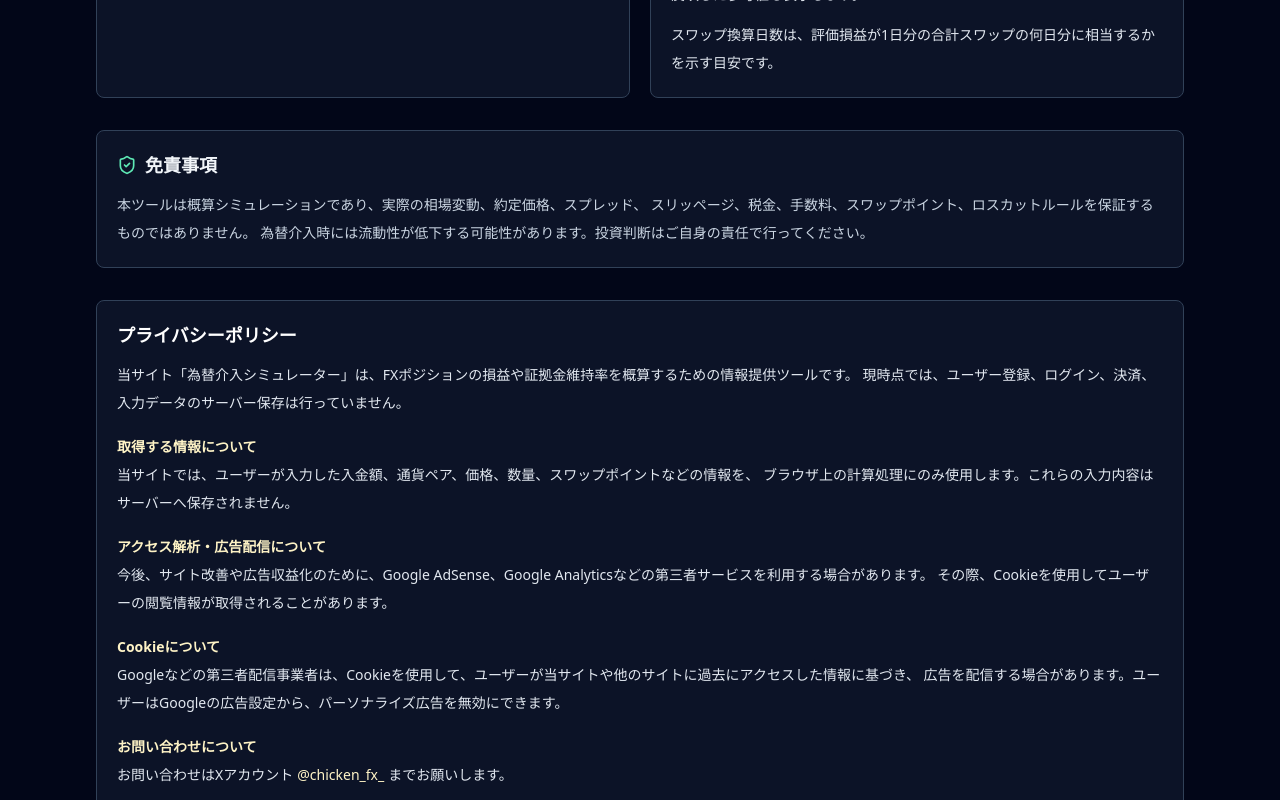
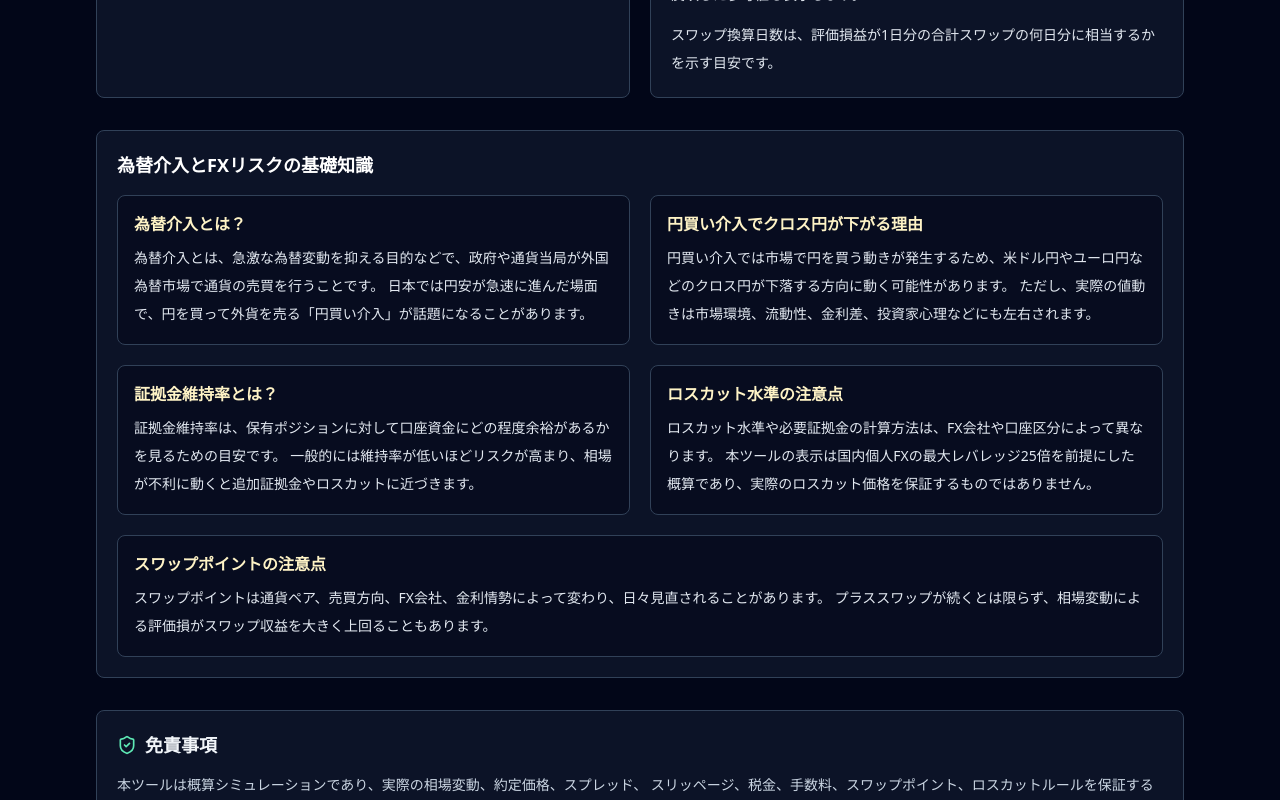
Before and after one commit to Americaman-Chicken/fx-intervention-simulator, a React (Vite) app: page / in a window 1280 px wide. Shown: the part 1340-2140 px from the top of the page. Built offline with nearby package versions, Linux system fonts and the light colour scheme.

Commit message:
Add FX intervention guide content

```diff
--- a/src/App.jsx
+++ b/src/App.jsx
@@ -565,6 +565,51 @@ export default function FxInterventionSimulator() {
           </div>
         </section>
 
+        <section id="guide" className="mt-8 rounded-lg border border-slate-700 bg-slate-900/80 p-5">
+          <h2 className="mb-4 text-lg font-semibold text-white">為替介入とFXリスクの基礎知識</h2>
+          <div className="grid gap-5 lg:grid-cols-2">
+            <article className="rounded-lg border border-slate-700 bg-slate-950/50 p-4">
+              <h3 className="font-semibold text-amber-100">為替介入とは？</h3>
+              <p className="mt-2 text-sm leading-7 text-slate-200">
+                為替介入とは、急激な為替変動を抑える目的などで、政府や通貨当局が外国為替市場で通貨の売買を行うことです。
+                日本では円安が急速に進んだ場面で、円を買って外貨を売る「円買い介入」が話題になることがあります。
+              </p>
+            </article>
+
+            <article className="rounded-lg border border-slate-700 bg-slate-950/50 p-4">
+              <h3 className="font-semibold text-amber-100">円買い介入でクロス円が下がる理由</h3>
+              <p className="mt-2 text-sm leading-7 text-slate-200">
+                円買い介入では市場で円を買う動きが発生するため、米ドル円やユーロ円などのクロス円が下落する方向に動く可能性があります。
+                ただし、実際の値動きは市場環境、流動性、金利差、投資家心理などにも左右されます。
+              </p>
+            </article>
+
+            <article className="rounded-lg border border-slate-700 bg-slate-950/50 p-4">
+              <h3 className="font-semibold text-amber-100">証拠金維持率とは？</h3>
+              <p className="mt-2 text-sm leading-7 text-slate-200">
+                証拠金維持率は、保有ポジションに対して口座資金にどの程度余裕があるかを見るための目安です。
+                一般的には維持率が低いほどリスクが高まり、相場が不利に動くと追加証拠金やロスカットに近づきます。
+              </p>
+            </article>
+
+            <article className="rounded-lg border border-slate-700 bg-slate-950/50 p-4">
+              <h3 className="font-semibold text-amber-100">ロスカット水準の注意点</h3>
+              <p className="mt-2 text-sm leading-7 text-slate-200">
+                ロスカット水準や必要証拠金の計算方法は、FX会社や口座区分によって異なります。
+                本ツールの表示は国内個人FXの最大レバレッジ25倍を前提にした概算であり、実際のロスカット価格を保証するものではありません。
+              </p>
+            </article>
+
+            <article className="rounded-lg border border-slate-700 bg-slate-950/50 p-4 lg:col-span-2">
+              <h3 className="font-semibold text-amber-100">スワップポイントの注意点</h3>
+              <p className="mt-2 text-sm leading-7 text-slate-200">
+                スワップポイントは通貨ペア、売買方向、FX会社、金利情勢によって変わり、日々見直されることがあります。
+                プラススワップが続くとは限らず、相場変動による評価損がスワップ収益を大きく上回ることもあります。
+              </p>
+            </article>
+          </div>
+        </section>
+
         <section className="mt-8 rounded-lg border border-slate-700 bg-slate-900/80 p-5">
           <h2 className="mb-3 flex items-center gap-2 text-lg font-semibold">
             <ShieldCheck size={20} className="text-emerald-300" />
@@ -732,6 +777,9 @@ export default function FxInterventionSimulator() {
           <a href="#terms" className="text-amber-100 underline-offset-4 hover:underline">
             利用規約
           </a>
+          <a href="#guide" className="text-amber-100 underline-offset-4 hover:underline">
+            基礎知識
+          </a>
           <a href="#operator" className="text-amber-100 underline-offset-4 hover:underline">
             運営者情報
           </a>
```
